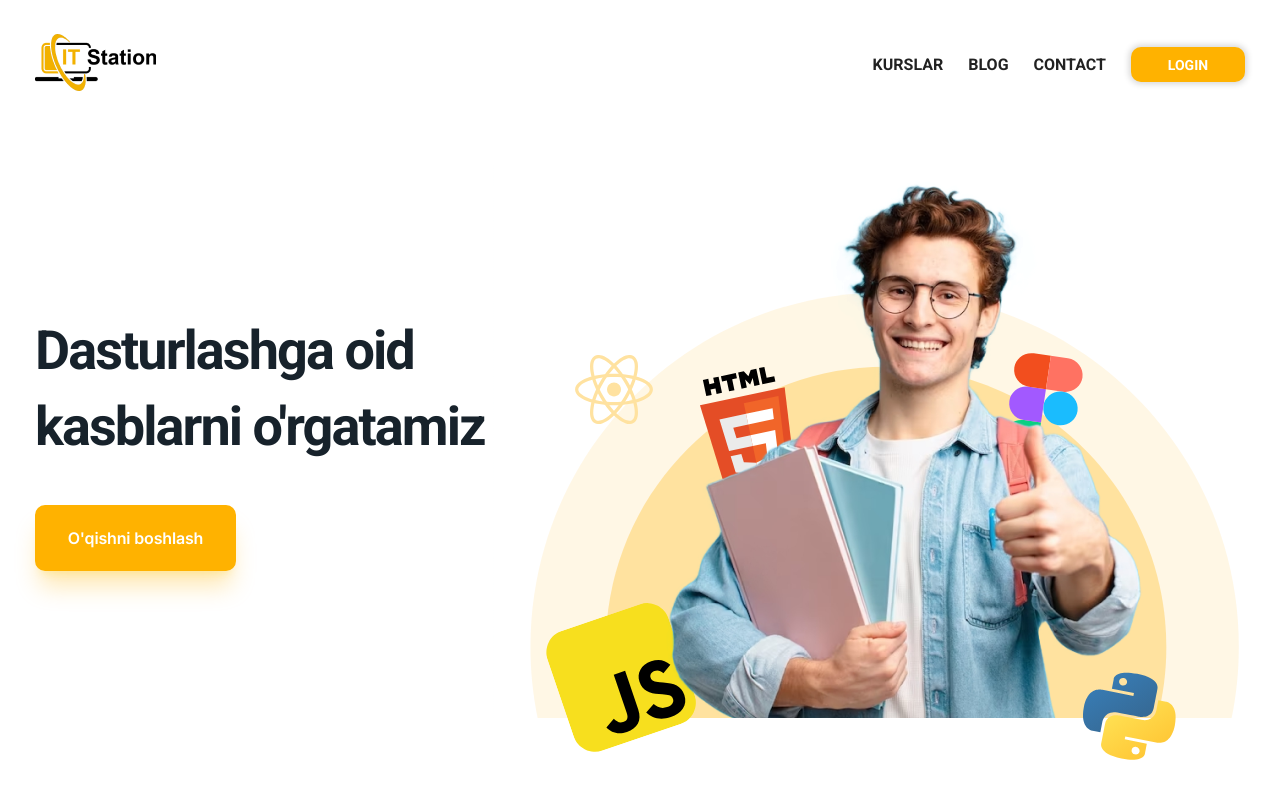
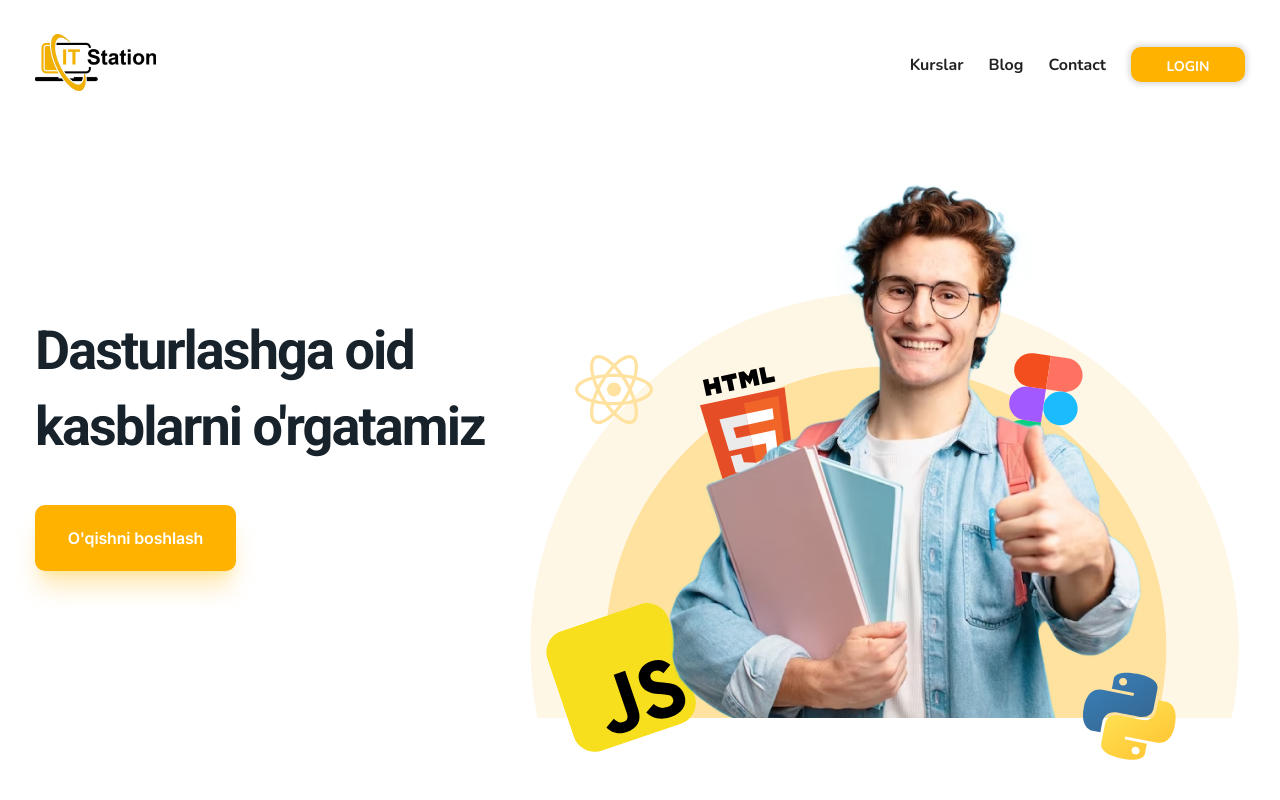
Before and after one commit to abdullox0900/IT_station, a React (Vite) app: page / in a window 1280 px wide. Shown: the top 800 px of the page. Built offline with nearby package versions, Linux system fonts and the light colour scheme.

Commit message:
animation

```diff
--- a/index.html
+++ b/index.html
@@ -2,7 +2,7 @@
 <html lang="en">
   <head>
     <meta charset="UTF-8" />
-    <link rel="icon" type="image/svg+xml" href="/vite.svg" />
+    <link rel="icon" type="image/svg+xml" href="/src/assets/img/ItStation-logo.png" />
     <meta name="viewport" content="width=device-width, initial-scale=1.0" />
     <meta name="viewport" content="width=device-width, initial-scale=1, user-scalable=no">
     <title>IT station</title>
--- a/src/App.css
+++ b/src/App.css
@@ -1,8 +1,8 @@
-@import url('https://fonts.googleapis.com/css2?family=Roboto:wght@100;300;400;500;700;900&display=swap');
-@import url('https://fonts.googleapis.com/css2?family=Inter:wght@100;300;400;500;600;700;900&display=swap');
-@import url('https://fonts.googleapis.com/css2?family=Lato:wght@100;300;400;700;900&display=swap');
-@import url('https://fonts.googleapis.com/css2?family=Raleway:wght@100;200;300;400;500;600;700;800;900&display=swap');
-
+@import url("https://fonts.googleapis.com/css2?family=Roboto:wght@100;300;400;500;700;900&display=swap");
+@import url("https://fonts.googleapis.com/css2?family=Inter:wght@100;300;400;500;600;700;900&display=swap");
+@import url("https://fonts.googleapis.com/css2?family=Lato:wght@100;300;400;700;900&display=swap");
+@import url("https://fonts.googleapis.com/css2?family=Raleway:wght@100;200;300;400;500;600;700;800;900&display=swap");
+@import url("https://fonts.googleapis.com/css2?family=Nunito:wght@200;300;400;500;600;700;800;900&display=swap");
 
 * {
   margin: 0;
--- a/src/components/buy/style.js
+++ b/src/components/buy/style.js
@@ -35,17 +35,17 @@ export const BuyBox = styled.div`
 
   @media only screen and (max-width: 580px) {
     width: 450px;
-    height: 300px;
+    height: 400px;
   }
 
   @media only screen and (max-width: 480px) {
-    width: 350px;
-    height: 230px;
+    width: 380px;
+    height: 300px;
   }
 
   @media only screen and (max-width: 385px) {
     width: 300px;
-    height: 230px;
+    height: 300px;
   }
 `;
 
@@ -75,12 +75,12 @@ export const BuyBoxLeftH2 = styled.h2`
   }
 
   @media only screen and (max-width: 480px) {
-    font-size: 12px;
+    font-size: 16px;
     letter-spacing: -0.1px;
   }
 
   @media only screen and (max-width: 385px) {
-    font-size: 10px;
+    font-size: 14px;
   }
 `;
 
@@ -114,16 +114,17 @@ export const BuyBoxLeftP = styled.p`
   }
 
   @media only screen and (max-width: 580px) {
+    font-size: 9px;
+    white-space: nowrap;
+
+  }
+
+  @media only screen and (max-width: 480px) {
     font-size: 8px;
   }
 
-  @media only screen and (max-width: 480px) {
-    font-size: 6px;
-    white-space: nowrap;
-  }
-
   @media only screen and (max-width: 385px) {
-    font-size: 5px;
+    font-size: 7px;
   }
 `;
 
@@ -156,12 +157,12 @@ export const BuyBoxLeftBtn = styled.button`
   }
 
   @media only screen and (max-width: 480px) {
-    padding: 7px 7px;
+    padding: 10px 10px;
     font-size: 13px;
   }
 
   @media only screen and (max-width: 385px) {
-    padding: 7px 7px;
+    padding: 10px 10px;
     font-size: 10px;
   }
 `;
--- a/src/components/footer/footer.jsx
+++ b/src/components/footer/footer.jsx
@@ -36,7 +36,7 @@ export default function Footer() {
 
         <FooterBg data-aos="fade-zoom-in"
           data-aos-easing="ease-in-back"
-          data-aos-duration="1500" />
+          data-aos-duration="1200" />
 
         <Container>
           <FooterSection>
--- a/src/components/help_center/style.js
+++ b/src/components/help_center/style.js
@@ -84,7 +84,7 @@ export const HelpBoxH2 = styled.h2`
     width: 250px;
     font-size: 18px;
     line-height: 20px; /* 125% */
-    letter-spacing: -1px;
+    letter-spacing: 1px;
     text-align: center;
   }
 `;
@@ -119,7 +119,6 @@ export const HelpBoxP = styled.p`
 
   @media only screen and (max-width: 480px) {
     font-size: 8px;
-    letter-spacing: 1px;
   }
 `;
 
--- a/src/components/hero/hero.jsx
+++ b/src/components/hero/hero.jsx
@@ -36,7 +36,7 @@ export default function Hero() {
 
                         <HeroStudentBg src={HeroStudentImg} data-aos="zoom-in-up" data-aos-duration="1200" />
 
-                        <HeroReactIcon src={React_Icon} data-aos="zoom-in" data-aos-duration="1400" />
+                        <HeroReactIcon src={React_Icon} data-aos="fade-up-left" data-aos-duration="2000" />
                         <HeroFigmaIcon src={Figma_Icon} data-aos="fade-up" data-aos-duration="3000" />
                         <HeroHtmlIcon src={Html_Icon} data-aos="fade-up" data-aos-duration="3000" />
                         <HeroJavaScriptIcon src={JavaScript_Icon} data-aos="fade-left" data-aos-duration="3000" />
--- a/src/components/navbar/style.js
+++ b/src/components/navbar/style.js
@@ -52,14 +52,32 @@ export const NavbarList = styled.ul`
 `;
 
 export const NavbarItem = styled.li`
+  position: relative;
   color: rgba(0, 0, 0, 0.87);
-  font-family: Roboto;
+  font-family: Nunito;
   font-size: 16px;
   font-style: normal;
   font-weight: 700;
   line-height: normal;
-  text-transform: uppercase;
   cursor: pointer;
+
+  &::after {
+    content: "";
+    position: absolute;
+    bottom: -5px;
+    height: 2px;
+    width: 100%;
+    left: 0;
+    border-radius: 10px;
+    background-color: #000;
+    transition: 0.3s;
+    transition-timing-function: ease-in-out;
+    transform: scaleX(0);
+  }
+
+  &:hover::after {
+    transform: scaleX(1);
+  }
 
   @media only screen and (max-width: 768px) {
     font-size: 18px;
@@ -89,7 +107,7 @@ export const NavbarButton = styled.button`
   box-shadow: 0px 0px 6px 2px rgba(0, 0, 0, 0.16);
   color: #fff;
   text-align: center;
-  font-family: Roboto;
+  font-family: Nunito;
   font-size: 14px;
   font-style: normal;
   font-weight: 700;
```
Lines whose indentation alone changed are shown as unchanged.
